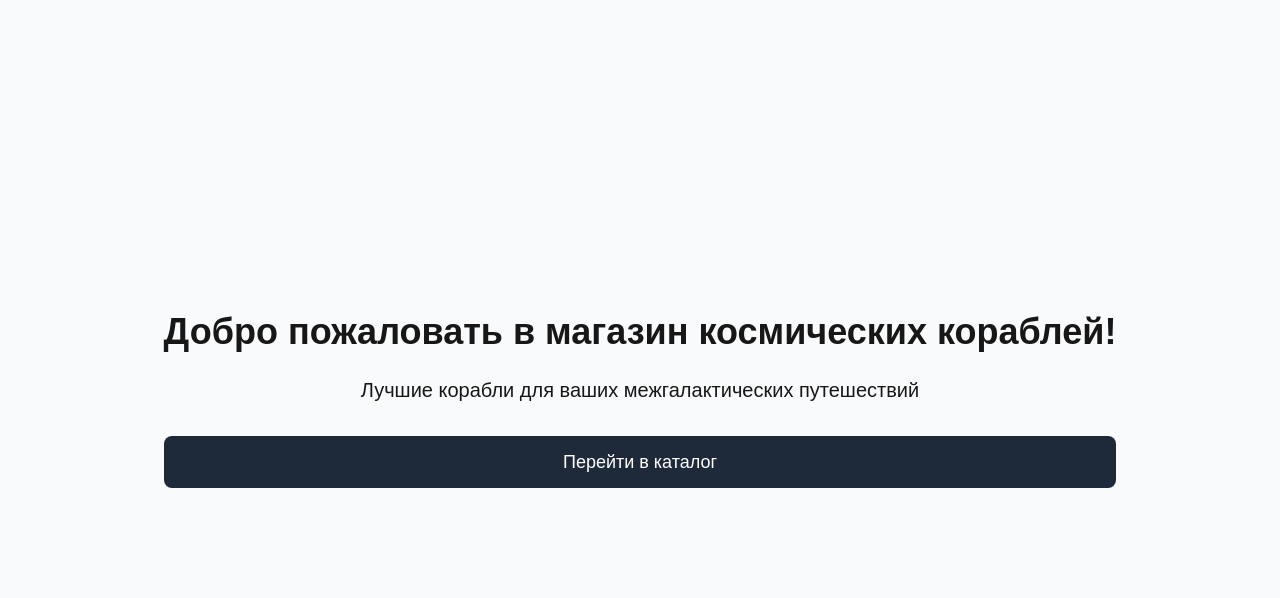
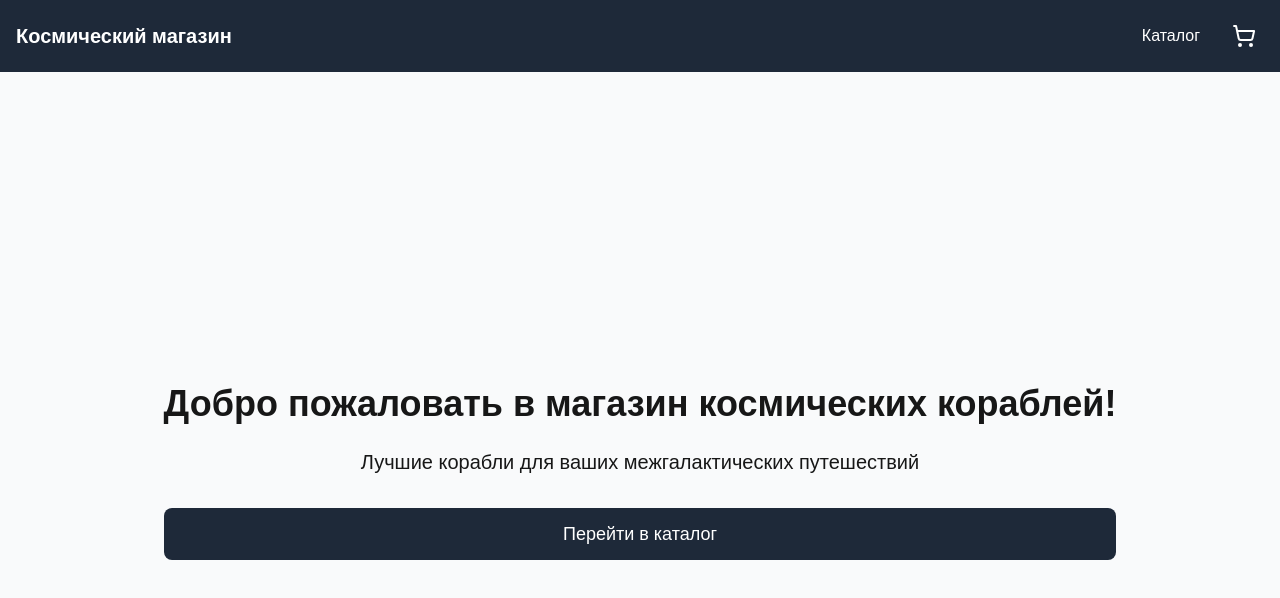
Before and after one commit to Anya394/crp1, a Next.js app in the folder practice_5.1/: page / in a window 1280 px wide. Shown: the top 598 px of the page. Built offline with nearby package versions, Linux system fonts and the light colour scheme.

Commit message:
feat: добавлена шапка сайта

```diff
--- a/practice_5.1/src/app/layout.tsx
+++ b/practice_5.1/src/app/layout.tsx
@@ -2,6 +2,7 @@ import type { Metadata } from "next";
 import { Geist, Geist_Mono } from "next/font/google";
 import "./globals.css";
 import ReduxProvider from '@/ReduxProvider';
+import { Header } from '../features/Header';
 
 const geistSans = Geist({
   variable: "--font-geist-sans",
@@ -29,7 +30,10 @@ export default function RootLayout({
         className={`${geistSans.variable} ${geistMono.variable} antialiased`}
       >
         <ReduxProvider>
+          <Header />
+          <main className="">
             {children}
+          </main>
         </ReduxProvider>
       </body>
     </html>
--- /dev/null
+++ b/practice_5.1/src/entities/CartIcon.tsx
@@ -0,0 +1,23 @@
+'use client';
+
+import { useSelector } from 'react-redux';
+import type { RootState } from '@/ReduxStore';
+import Link from 'next/link';
+import { ShoppingCart } from 'lucide-react';
+
+export const CartIcon = () => {
+  const itemsCount = useSelector((state: RootState) =>
+    state.cart.items.reduce((sum, item) => sum + item.quantity, 0)
+  );
+
+  return (
+    <Link href="/cart" className="relative inline-flex items-center p-2">
+      <ShoppingCart className="w-6 h-6" />
+      {itemsCount > 0 && (
+        <span className="absolute -top-1 -right-1 bg-red-500 text-white text-xs font-bold rounded-full h-5 w-5 flex items-center justify-center">
+          {itemsCount}
+        </span>
+      )}
+    </Link>
+  );
+};
--- /dev/null
+++ b/practice_5.1/src/features/Header.tsx
@@ -0,0 +1,20 @@
+import { CartIcon } from '@/entities/CartIcon';
+import Link from 'next/link';
+
+export const Header = () => {
+  return (
+    <header className="bg-gray-800 text-white p-4">
+      <div className="container mx-auto flex justify-between items-center">
+        <Link href="/" className="text-xl font-bold">
+          Космический магазин
+        </Link>
+        <nav className="flex items-center gap-6">
+          <Link href="/catalog" className="hover:text-gray-300">
+            Каталог
+          </Link>
+          <CartIcon />
+        </nav>
+      </div>
+    </header>
+  );
+};
```
